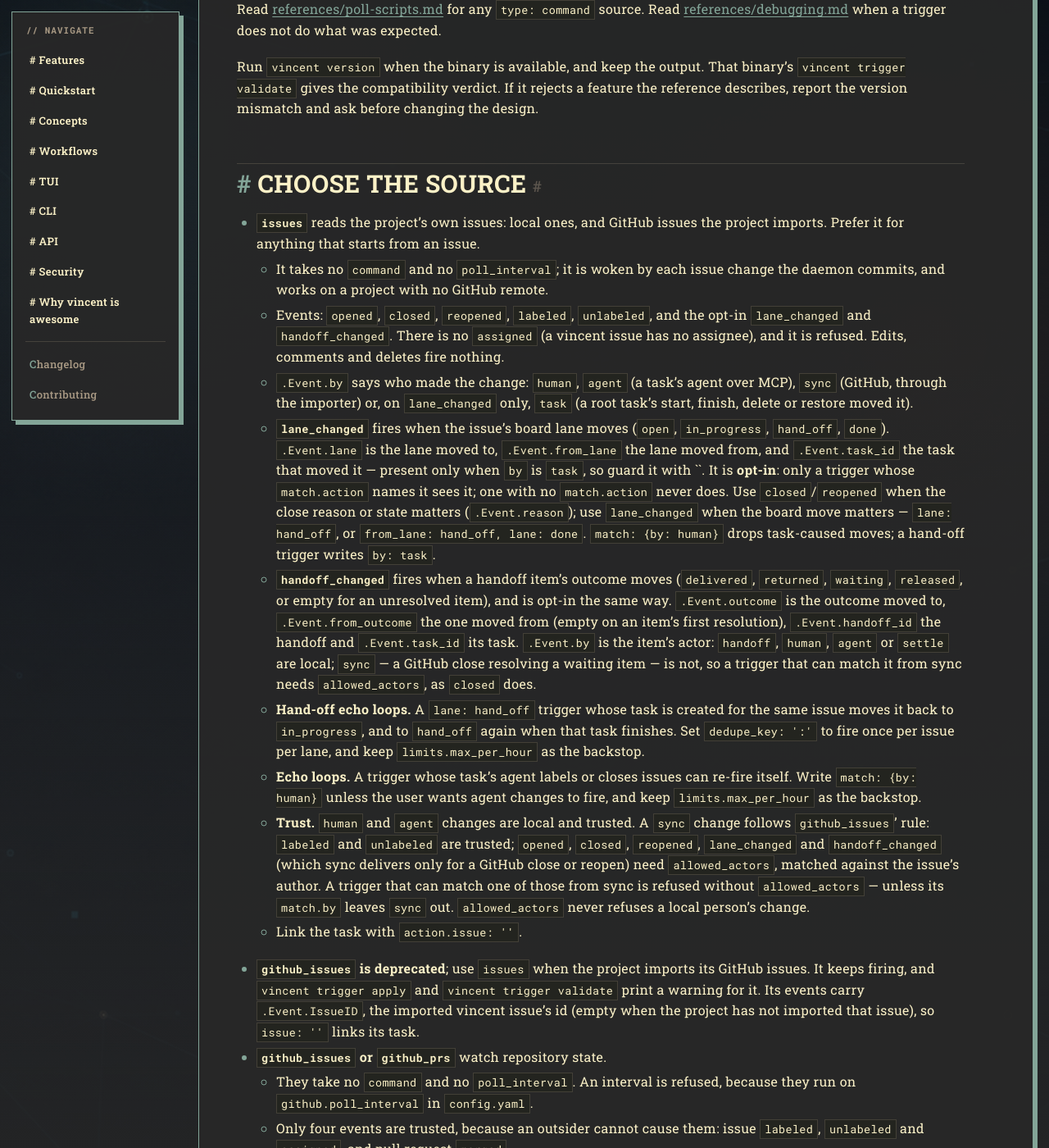
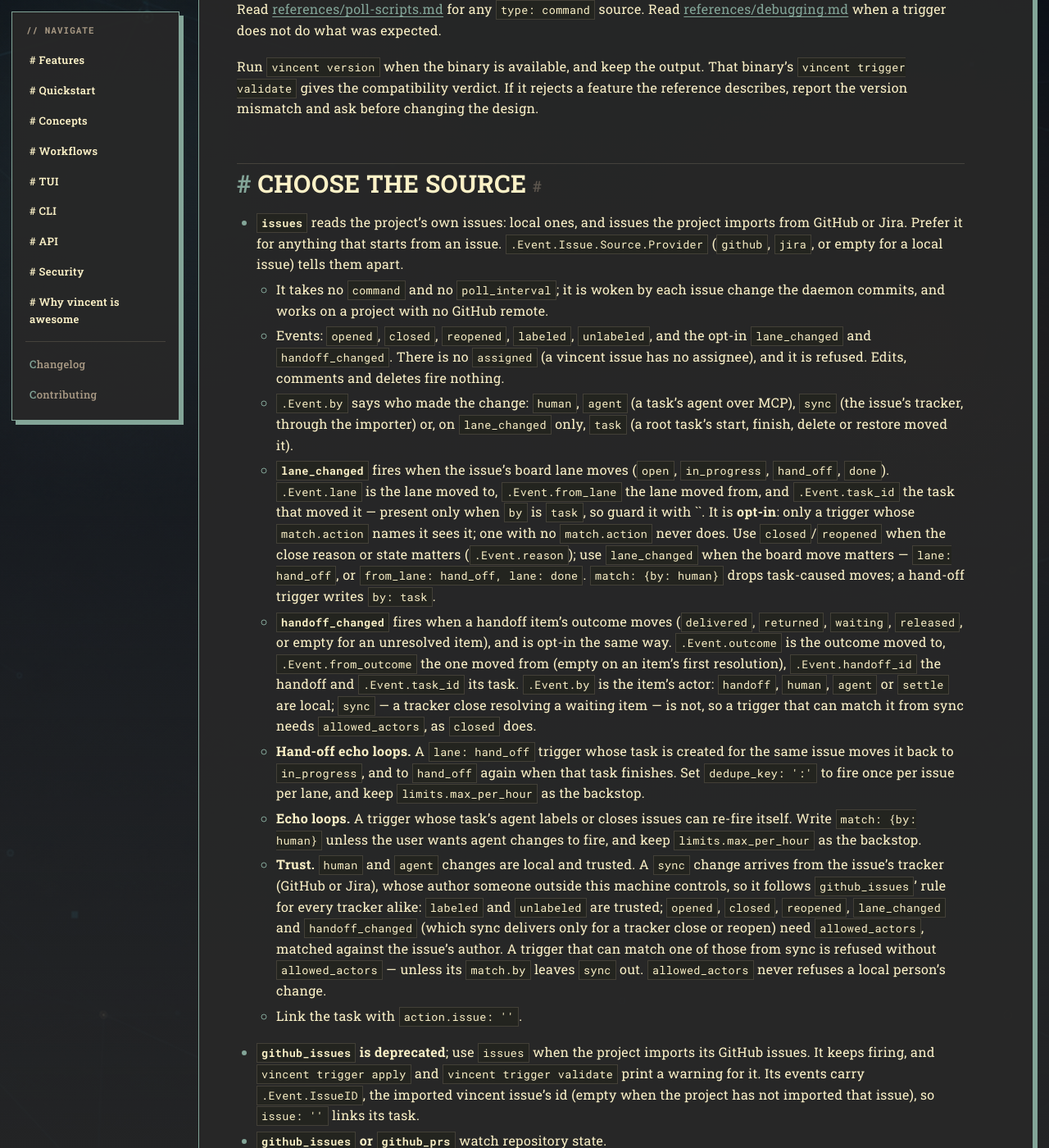
Before and after one commit to lezli01/vincent, a Jekyll site: the page built from skills/vincent-triggers/SKILL.md, in a window 1280 px wide and 1400 px high, scrolled down 2437 px. Shown: the whole window at 82% size. Built offline with Jekyll 4.4.1, drawn with Linux system fonts in a browser that asks for light colours; our own code applies the rules of GitHub Pages for plain Markdown files.

Commit message:
docs(skills): describe imported issues as GitHub or Jira
Both skills and the poll-scripts reference are runtime text spliced into
the built-ins; bump their versions and recorded hashes.

```diff
--- a/skills/vincent-triggers/SKILL.md
+++ b/skills/vincent-triggers/SKILL.md
@@ -106,15 +106,17 @@
 
 ## Choose the source
 
-- **`issues`** reads the project's own issues: local ones, and GitHub issues
-  the project imports. Prefer it for anything that starts from an issue.
+- **`issues`** reads the project's own issues: local ones, and issues the
+  project imports from GitHub or Jira. Prefer it for anything that starts
+  from an issue. `.Event.Issue.Source.Provider` (`github`, `jira`, or empty
+  for a local issue) tells them apart.
   - It takes no `command` and no `poll_interval`; it is woken by each issue
     change the daemon commits, and works on a project with no GitHub remote.
   - Events: `opened`, `closed`, `reopened`, `labeled`, `unlabeled`, and the
     opt-in `lane_changed` and `handoff_changed`. There is no `assigned` (a vincent issue has no
     assignee), and it is refused. Edits, comments and deletes fire nothing.
   - `.Event.by` says who made the change: `human`, `agent` (a task's agent
-    over MCP), `sync` (GitHub, through the importer) or, on `lane_changed`
+    over MCP), `sync` (the issue's tracker, through the importer) or, on `lane_changed`
     only, `task` (a root task's start, finish, delete or restore moved it).
   - **`lane_changed`** fires when the issue's board lane moves (`open`,
     `in_progress`, `hand_off`, `done`). `.Event.lane` is the lane moved to,
@@ -133,7 +135,7 @@
     an item's first resolution),
     `.Event.handoff_id` the handoff and `.Event.task_id` its task.
     `.Event.by` is the item's actor: `handoff`, `human`, `agent` or
-    `settle` are local; `sync` — a GitHub close resolving a waiting item —
+    `settle` are local; `sync` — a tracker close resolving a waiting item —
     is not, so a trigger that can match it from sync needs
     `allowed_actors`, as `closed` does.
   - **Hand-off echo loops.** A `lane: hand_off` trigger whose task is
@@ -145,10 +147,12 @@
     re-fire itself. Write `match: {by: human}` unless the user wants agent
     changes to fire, and keep `limits.max_per_hour` as the backstop.
   - **Trust.** `human` and `agent` changes are local and trusted. A `sync`
-    change follows `github_issues`' rule: `labeled` and `unlabeled` are
-    trusted; `opened`, `closed`, `reopened`, `lane_changed` and
-    `handoff_changed` (which sync delivers only for a GitHub close or reopen)
-    need `allowed_actors`, matched
+    change arrives from the issue's tracker (GitHub or Jira), whose author
+    someone outside this machine controls, so it follows `github_issues`'
+    rule for every tracker alike: `labeled` and `unlabeled` are trusted;
+    `opened`, `closed`, `reopened`, `lane_changed` and `handoff_changed`
+    (which sync delivers only for a tracker close or reopen) need
+    `allowed_actors`, matched
     against the issue's author. A trigger that can match one of those from
     sync is refused without `allowed_actors` — unless its `match.by` leaves
     `sync` out. `allowed_actors` never refuses a local person's change.
```
Also changed, not shown: other parts of skills/vincent-triggers/SKILL.md (+1 -1 lines), skills/vincent-triggers/references/poll-scripts.md (+6 -0 lines), skills/vincent-workflows/SKILL.md (+10 -7 lines), skills/vincent-workflows/references/workflow-schema.md (+5 -3 lines), 1 other file.
